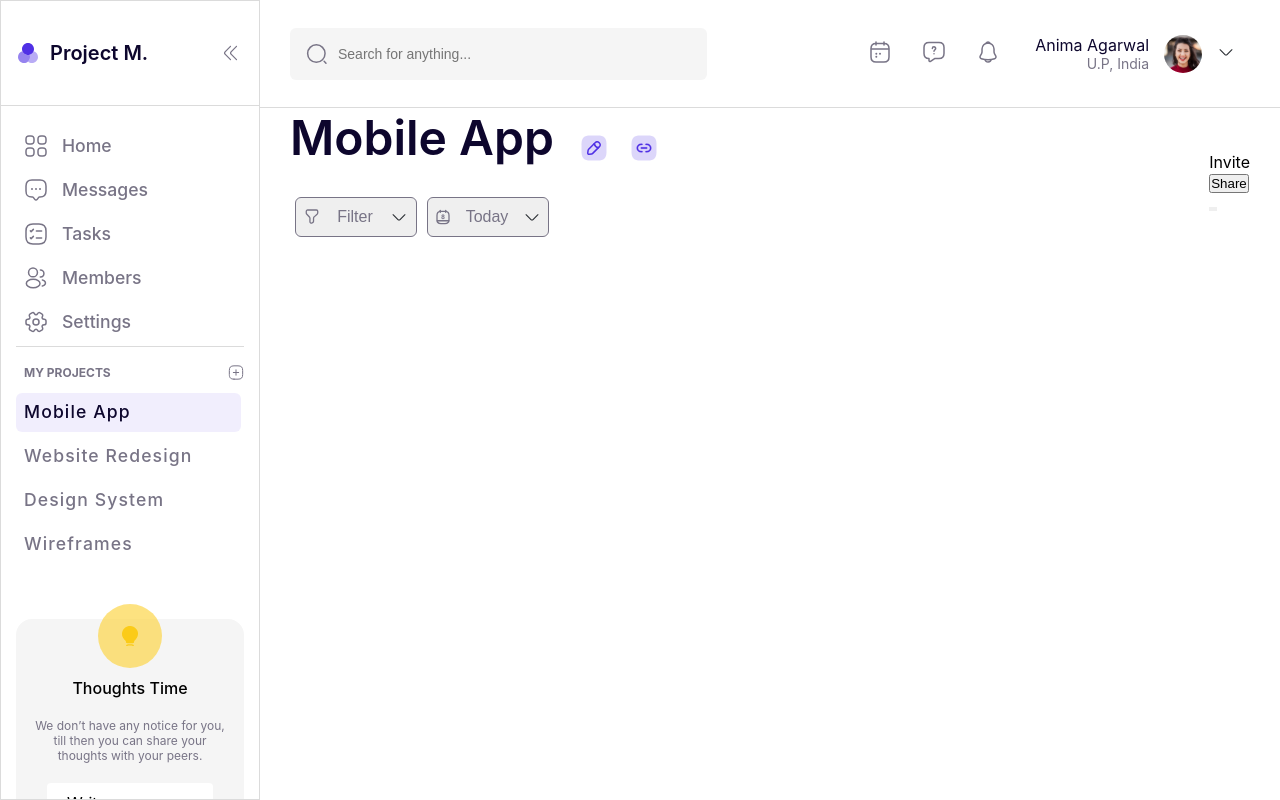
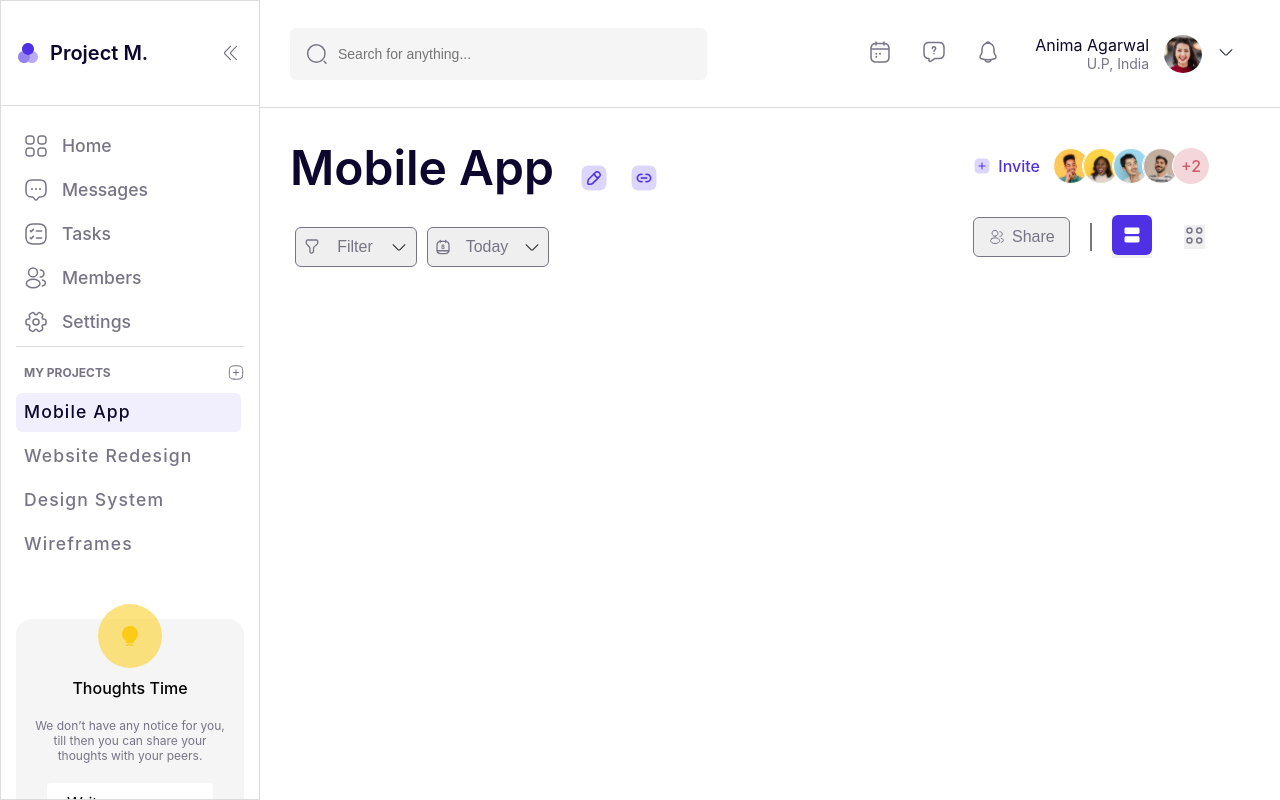
Before and after one commit to gokulkar879/mercor-frontend, a React (Create React App) app: page / in a window 1280 px wide. Built offline with nearby package versions, Linux system fonts and the light colour scheme.

Commit message:
added the mobileapp and share in dashboard

```diff
--- a/package.json
+++ b/package.json
@@ -7,6 +7,7 @@
     "@testing-library/react": "^13.4.0",
     "@testing-library/user-event": "^13.5.0",
     "react": "^18.2.0",
+    "react-beautiful-dnd": "^13.1.1",
     "react-dom": "^18.2.0",
     "react-scripts": "5.0.1",
     "web-vitals": "^2.1.4"
--- a/src/App.css
+++ b/src/App.css
@@ -130,4 +130,5 @@
   align-items: center;
   justify-content: space-between;
   padding: 0 30px;
+  margin-top: 30px;
 }
--- a/src/utilComponents/Share.css
+++ b/src/utilComponents/Share.css
@@ -0,0 +1,113 @@
+.share {
+
+}
+
+.share__header {
+    display: flex;
+    align-items: center;
+    margin-bottom: 30px;
+}
+
+.share__header > img {
+    margin-right: 7px;
+    width: 18px;
+    height: 18px;
+}
+
+.share__header > p {
+    color: #5030E5;
+    font-size: 16px;
+    font-style: normal;
+    font-weight: 500;
+    line-height: normal;
+    text-transform: capitalize;
+    margin-right: 20px;
+}
+
+.temp {
+    color: #D25B68;
+    width: 38px;
+    height: 38px;
+    border-radius: 50%;
+    background-color: #F4D7DA;
+    font-size: 16px;
+    font-style: normal;
+    font-weight: 500;
+    line-height: normal;
+    text-transform: capitalize;
+    display: flex;
+    align-items: center;
+    justify-content: center;
+    transform: translate(-40px, 0);
+    border: 1px solid white;
+}
+
+.share__image__container {
+    display: flex;
+    align-items: center;
+}
+.share__image__container > img{
+    width: 38px;
+    height: 38px;
+    flex-shrink: 0;
+    border: 1px solid white;
+    border-radius: 50%;
+}
+
+.share__image__container > img:nth-child(1) {
+    transform: translate(-8px, 0);
+}
+.share__image__container > img:nth-child(2) {
+    transform: translate(-16px, 0);
+}
+.share__image__container > img:nth-child(3) {
+    transform: translate(-24px, 0);
+}
+.share__image__container > img:nth-child(4) {
+    transform: translate(-32px, 0);
+}
+
+.share__footer {
+    display: flex;
+    align-items: center;
+}
+
+.line {
+    width: 2px;
+    height: 28px;
+    background-color: #787486;
+    margin-left: 20px;
+    margin-right: 4px;
+}
+
+.share__footer > button:not(:first-child) {
+    border: none;
+    margin: 0 16px;
+}
+
+.share-btn {
+    width: 97px;
+    height: 40px;
+    flex-shrink: 0;
+    border-radius: 6px;
+    border: 1px solid #787486;
+    display: flex;
+    align-items: center;
+    justify-content: center;
+}
+
+.share-btn > img {
+    width: 16px;
+    height: 16px;
+    flex-shrink: 0;
+    margin-right: 7px;
+}
+
+.share-btn > p {
+    color: #787486;
+    font-size: 16px;
+    font-style: normal;
+    font-weight: 500;
+    line-height: normal;
+    text-transform: capitalize;
+}
--- a/src/utilComponents/Share.js
+++ b/src/utilComponents/Share.js
@@ -1,23 +1,40 @@
 import React from 'react';
 import "./Share.css";
+import ellipse12 from "../assets/images/Ellipse 12.svg";
+import ellipse13 from "../assets/images/Ellipse 13.svg";
+import ellipse15 from "../assets/images/Ellipse 15.svg";
+import ellipse14 from "../assets/images/Ellipse 14.svg";
+import addsquare from "../assets/icons/blue-add-square.svg";
+import group612 from "../assets/icons/Group 612.svg";
+import menu from "../assets/icons/menu.svg";
+import profile2user from "../assets/icons/profile-2user.svg";
 
 function Share() {
   return (
     <div className='share'>
         <div className='share__header'>
-            <img></img>
+            <img src={addsquare}></img>
             <p>Invite</p>
             <div className='share__image__container'>
-
+                <img src={ellipse12}></img>
+                <img src={ellipse13}></img>
+                <img src={ellipse15}></img>
+                <img src={ellipse14}></img>
+                <div className='temp'><p>+2</p></div>
             </div>
         </div>
         <div className='share__footer'>
-            <button>
+            <button className='share-btn'>
+                <img src={profile2user}></img>
                 <p>Share</p>
             </button>
-            <div></div>
-            <button></button>
-            <button></button>
+            <div className='line'></div>
+            <button>
+                <img src={group612}></img>
+            </button>
+            <button>
+                <img src={menu}></img>
+            </button>
         </div>
     </div>
   )
```
Also changed, not shown: 1 other file (tests, documents, lock files or other folders).
